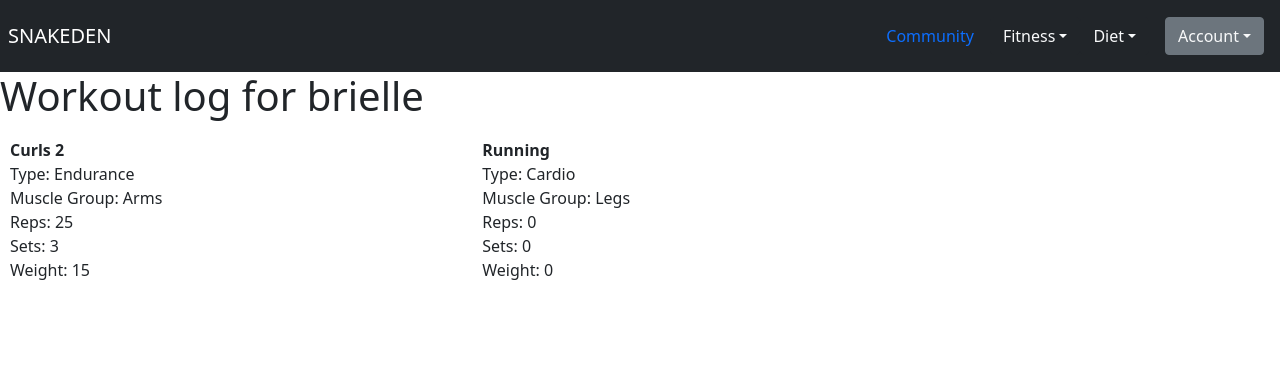
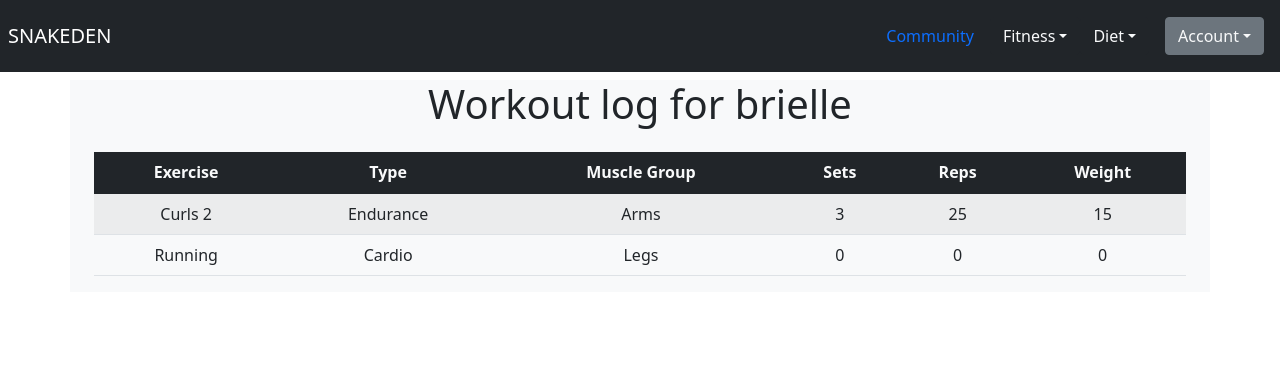
Before and after one commit to bradleypeterson/snakedenfitness, a Django app: page /fitness/workout_log/ in a window 1280 px wide. Shown: the top 372 px of the page. Run offline with Django 3.2, Linux system fonts and the light colour scheme; a user stored in the database is signed in; data comes from the database, SQL or seed files in the repository; both versions use the stored data as it was after the commit; some libraries are stand-ins or nearby versions.

Commit message:
Design Implementation

```diff
--- a/snakedenfitness/diet/templates/diet/diet_home.html
+++ b/snakedenfitness/diet/templates/diet/diet_home.html
@@ -17,7 +17,6 @@
                     <h4>{{ meal.meal_name }}</h4>
                 </div>
                 <div class="card-body">
-                  <h5>Meal Information</h5>
                     <p class="card-text">
                         <li style="list-style-type: none"><strong>Meal Type:</strong> {{ meal.meal_type }}</li>
                         <li style="list-style-type: none"><strong>Calories:</strong> {{ meal.calories }}</li>
--- a/snakedenfitness/fitness/templates/fitness/workout_form.html
+++ b/snakedenfitness/fitness/templates/fitness/workout_form.html
@@ -3,7 +3,7 @@
 {% block body %}
  <div class="container p-0" style="margin-top: 25px; max-width: 25%;">
         <h1 style="text-align: center">Enter Workout Information</h1>
-        <form action="/fitness/workout_form/" method="post" style="margin-top: 25px">
+        <form class="mt-3" action="/fitness/workout_form/" method="post">
             {% csrf_token %}
             {{ form.as_p }}
 
--- a/snakedenfitness/fitness/templates/fitness/workout_log.html
+++ b/snakedenfitness/fitness/templates/fitness/workout_log.html
@@ -1,21 +1,39 @@
 {% extends 'base.html' %}
 
 {% block body %}
-    <h1>Workout log for {{ user.username }}</h1>
-    <div style="display: grid; grid-template-columns: auto auto auto;; padding: 10px;">
-    {% for workout in workouts %}
-        <div style="margin-bottom: 20px;">
-            <div style="font-weight: bold;">{{ workout.exercise_name }}</div>
-            <div>Type: {{ workout.workout_type }}</div>
-            <div>Muscle Group: {{ workout.muscle_group }}</div>
-            <div>Reps: {{ workout.reps }}</div>
-            <div>Sets: {{ workout.sets }}</div>
-                {% if workout.weight in prs %}
-                    <div style="color: red;">Weight: {{ workout.weight }} (PR)</div>
-            {% else %}
-                <div>Weight: {{ workout.weight }}</div>
-            {% endif %}
+    <h1 class="contianer text-center mt-2">Workout log for {{ user.username }}</h1>
+    <div class="container mt-4">
+        <div class="row">
+            <div class="col-md-12">
+                <table class="table table-striped text-center">
+                    <thead class="bg-dark text-light">
+                        <tr>
+                            <th scope="col">Exercise</th>
+                            <th scope="col">Type</th>
+                            <th scope="col">Muscle Group</th>
+                            <th scope="col">Sets</th>
+                            <th scope="col">Reps</th>
+                            <th scope="col">Weight</th>
+                        </tr>
+                    </thead>
+                    <tbody>
+                        {% for workout in workouts %}
+                            <tr>
+                                <td>{{ workout.exercise_name }}</td>
+                                <td>{{ workout.workout_type }}</td>
+                                <td>{{ workout.muscle_group }}</td>
+                                <td>{{ workout.sets }}</td>
+                                <td>{{ workout.reps }}</td>
+                                {% if workout.weight in prs %}
+                                    <td class="text-red">{{ workout.weight }} (PR)</td>
+                                {% else %}
+                                    <td>{{ workout.weight }}</td>
+                                {% endif %}
+                            </tr>
+                        {% endfor %}
+                    </tbody>
+                </table>
+            </div>
         </div>
-    {% endfor %}
     </div>
 {% endblock %}
--- a/snakedenfitness/fitness/views.py
+++ b/snakedenfitness/fitness/views.py
@@ -52,7 +52,7 @@ def workout_form(request):
             obj.user = User(request.user.id)
             obj.save()
 
-            return HttpResponseRedirect('/fitness/')
+            return HttpResponseRedirect('/fitness/workout_log/')
 
     # if a GET (or any other method) we'll create a blank form
     else:
--- a/snakedenfitness/static/style.css
+++ b/snakedenfitness/static/style.css
@@ -7,3 +7,7 @@
 .nav-link:hover, .navbar-brand:hover {
     color: goldenrod !important;
 }
+
+body {
+    background-color: lightgray;
+}
--- a/snakedenfitness/templates/base.html
+++ b/snakedenfitness/templates/base.html
@@ -74,6 +74,7 @@
         {% endfor %}
     {% endif %}
 
+    <div class="container bg-light">
         {% block title %}
         {% endblock %}
 
@@ -85,5 +86,6 @@
 
         {% block scripts %}
         {% endblock %}
+    </div>
 </body>
 </html>
```
Also changed, not shown: snakedenfitness/fitness/templates/fitness/fitness_home.html (+4 -3 lines), snakedenfitness/db.sqlite3. Lines whose indentation alone changed are shown as unchanged.
